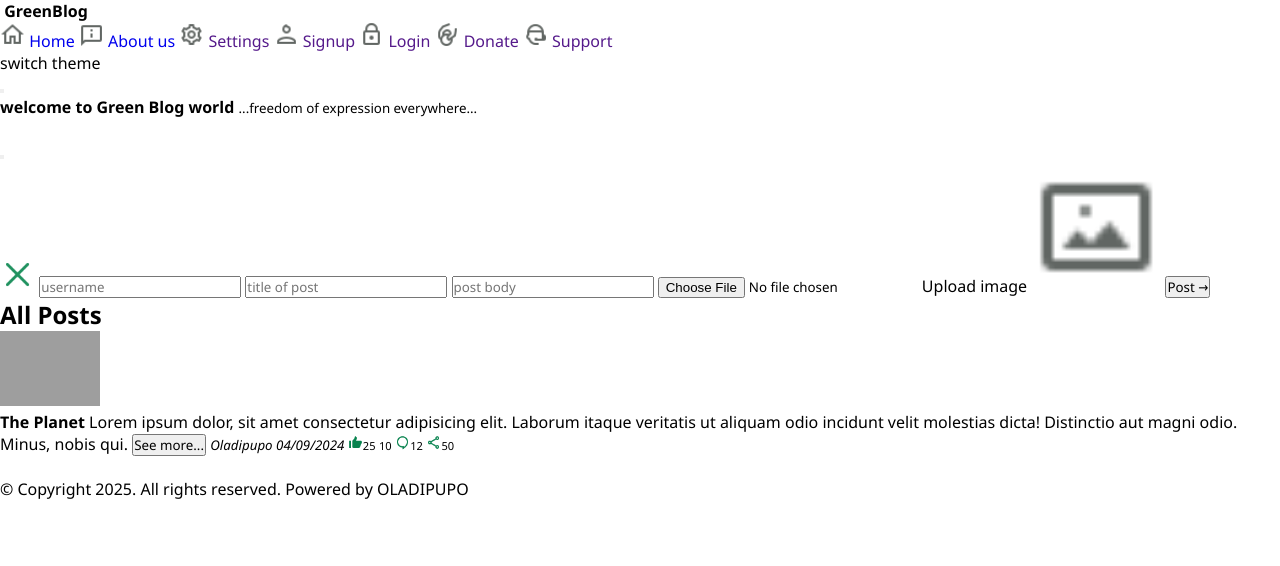
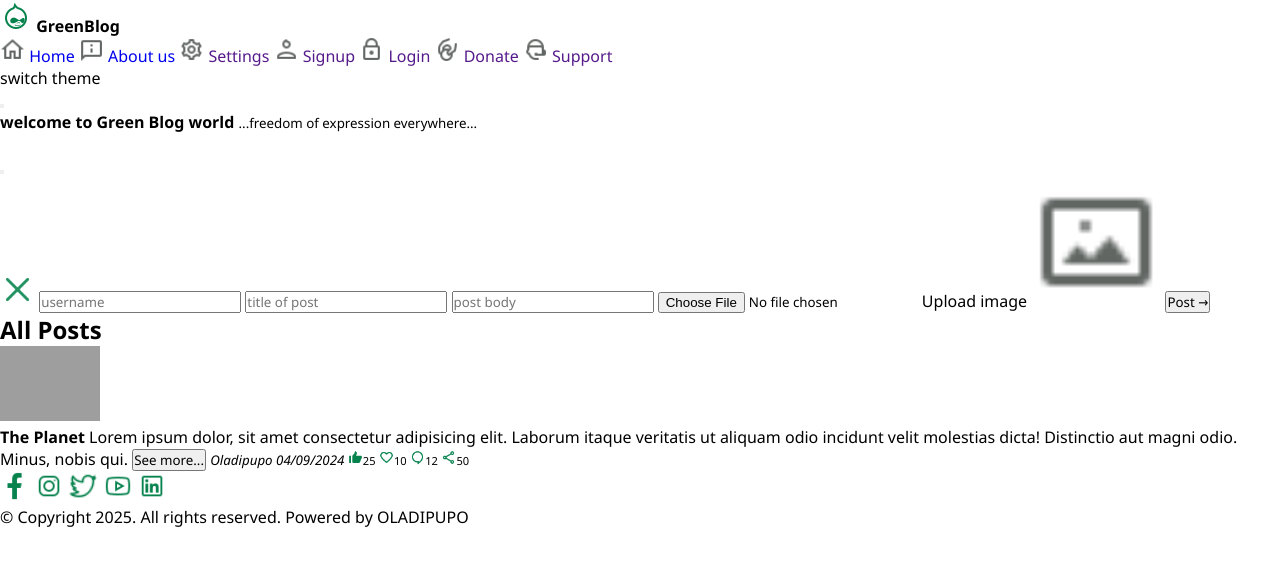
Before and after one commit to Emmal-ctrl/Green-blog, a plain HTML site: page index.html in a window 1280 px wide. Drawn offline with Linux system fonts and the light colour scheme; grey boxes are pictures that could not be loaded.

Commit message:
Update index.html

```diff
--- a/index.html
+++ b/index.html
@@ -11,7 +11,7 @@
 <body>
     <header>
         <div class="logo">
-            <img src="logo.png" alt="">
+            <img src="./image/logo.png" alt="">
             <b>GreenBlog</b>
         </div>
         <nav>
@@ -93,7 +93,7 @@
                                 </span>
 
                                 <span>
-                                    <img src="./image/love.pn" alt="" width="15"><small>10</small>
+                                    <img src="./image/love.png" alt="" width="15"><small>10</small>
                                 </span>
 
                                 <span>
@@ -118,11 +118,11 @@
 
     <footer>
         <div class="f1">
-            <img src="facebook.png" alt="" width="30">
-            <img src="instagram.png" alt="" width="30">
-            <img src="twitter.png" alt="" width="30">
-            <img src="youtube.png" alt="" width="30">
-            <img src="linkedin.png" alt="" width="30">
+            <img src="./image/facebook.png" alt="" width="30">
+            <img src="./image/instagram.png" alt="" width="30">
+            <img src="./image/twitter.png" alt="" width="30">
+            <img src="./image/youtube.png" alt="" width="30">
+            <img src="./image/linkedin.png" alt="" width="30">
         </div>
         <div class="f2">
             <p>&copy; Copyright <span class="year"></span>. All rights reserved. Powered by OLADIPUPO
```
